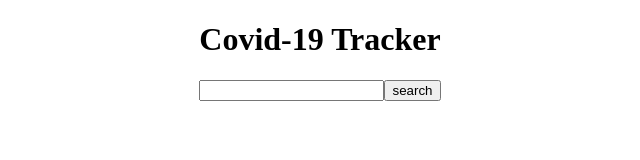
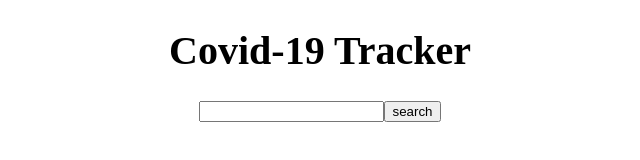
Before and after one commit to kishorekumar1994/covid19-tracker, a plain HTML site: page index.html in a window 1280 px wide. Shown: the whole page, without its empty margins (320-960 px from the left). Drawn offline with Linux system fonts and the light colour scheme.

Commit message:
Add files via upload

```diff
--- a/index.html
+++ b/index.html
@@ -24,7 +24,7 @@
     </style>
 </head>
 <body>
-    <h1 style="text-align:center; margin: top 120px;">Covid-19 Tracker</h1>
+    <h1 style="font-size:40px; text-align:center; margin: top 120px;">Covid-19 Tracker</h1>
     <script src="script.js"></script>
 </body>
 </html>
```
